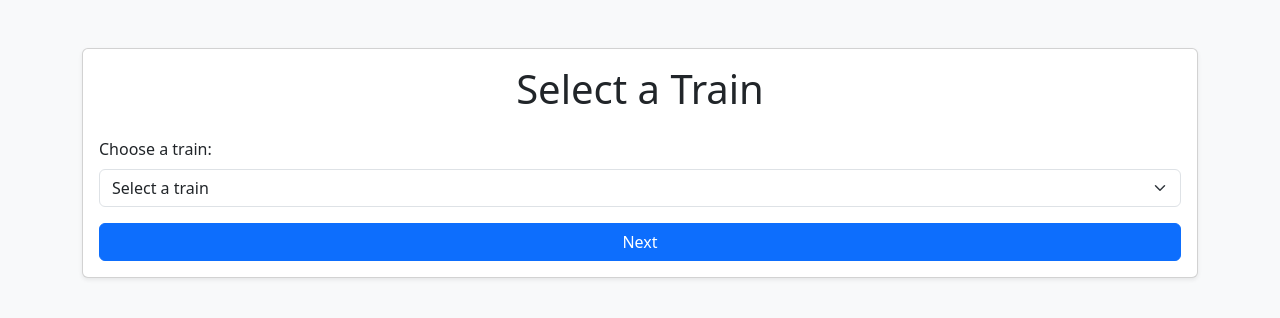
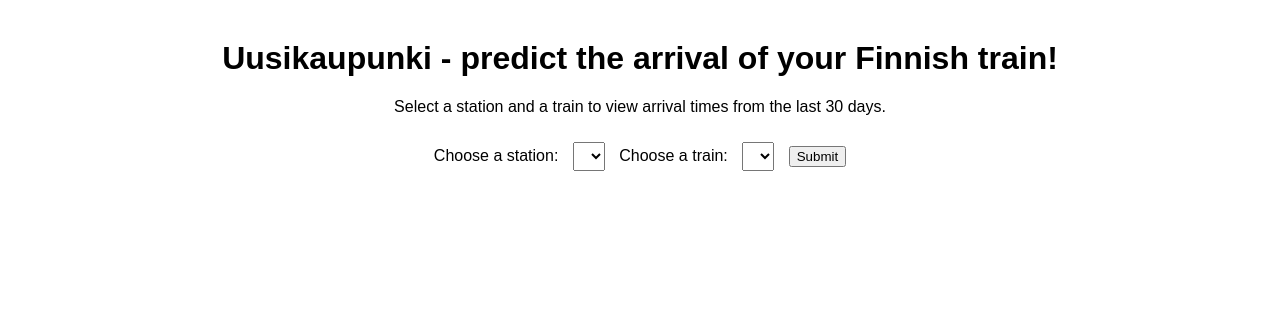
Before and after one commit to ptktmsz/uusikaupunki, a Flask app: page / in a window 1280 px wide. Shown: the top 318 px of the page. Run offline with Flask 3, Linux system fonts and the light colour scheme; data that the repository does not hold is empty.

Commit message:
ingest station data when setting up db

```diff
--- a/app.py
+++ b/app.py
@@ -4,31 +4,11 @@
 app = Flask(__name__)
 
 
-@app.route("/", methods=["GET", "POST"])
-def select_train():
-    if request.method == "POST":
-        selected_train = request.form.get("train")
-        if selected_train:
-            return redirect(url_for("select_station", train_id=selected_train))
-
+@app.route("/")
+def index():
     trains = get_trains()
-    return render_template("select_train.html", trains=trains)
-
-
-@app.route("/select_station/<train_id>", methods=["GET", "POST"])
-def select_station(train_id):
-    stations = get_stations(train_id)
-    if request.method == "POST":
-        selected_station = request.form.get("station")
-        if selected_station:
-            return redirect(url_for("show_results", train_id=train_id, station_id=selected_station))
-
-    return render_template("select_station.html", train_id=train_id, stations=stations)
-
-
-@app.route("/results/<train_id>/<station_id>")
-def show_results(train_id, station_id):
-    return f"Showing results for Train {train_id} at Station {station_id}"
+    stations = get_stations()
+    return render_template("index.html", stations=stations, trains=trains)
 
 
 if __name__ == '__main__':
--- a/etl/client.py
+++ b/etl/client.py
@@ -20,3 +20,6 @@
 
     def get_train_trip(self, date: str, train: str) -> dict:
         return self._make_request(f"trains/{date}/{train}").json()[0]
+
+    def get_stations(self) -> list:
+        return self._make_request(f"metadata/stations").json()
--- a/helpers.py
+++ b/helpers.py
@@ -5,7 +5,7 @@
         res = con.execute("""SELECT DISTINCT train_id FROM train_arrivals ORDER BY train_id""")
         return [i[0] for i in res.fetchall()]
 
-def get_stations(train: int) -> list:
+def get_stations() -> list:
     with duckdb.connect("etl/uusikaupunki.duckdb") as con:
-        res = con.execute(f"""SELECT DISTINCT station_id FROM train_arrivals WHERE train_id = {train} ORDER BY train_id""")
+        res = con.execute(f"""SELECT DISTINCT name FROM stations ORDER BY name""")
         return [i[0] for i in res.fetchall()]
--- a/templates/index.html
+++ b/templates/index.html
@@ -3,7 +3,7 @@
 <head>
     <meta charset="UTF-8">
     <meta name="viewport" content="width=device-width, initial-scale=1.0">
-    <title>Uusikaupunki - predict your Finnish train!</title>
+    <title>Uusikaupunki</title>
     <style>
         body {
             font-family: Arial, sans-serif;
@@ -17,7 +17,7 @@
     </style>
 </head>
 <body>
-    <h1>Uusikaupunki</h1>
+    <h1>Uusikaupunki - predict the arrival of your Finnish train!</h1>
     <p>Select a station and a train to view arrival times from the last 30 days.</p>
 
     <form method="GET" action="#">
--- a/templates/select_train.html
+++ /dev/null
@@ -1,30 +0,0 @@
-<!DOCTYPE html>
-<html lang="en">
-<head>
-    <meta charset="UTF-8">
-    <meta name="viewport" content="width=device-width, initial-scale=1">
-    <title>Select Train</title>
-    <link href="https://cdn.jsdelivr.net/npm/bootstrap@5.3.0/dist/css/bootstrap.min.css" rel="stylesheet">
-</head>
-<body class="bg-light">
-    <div class="container mt-5">
-        <div class="card shadow-sm">
-            <div class="card-body">
-                <h1 class="mb-4 text-center">Select a Train</h1>
-                <form method="post">
-                    <div class="mb-3">
-                        <label for="train" class="form-label">Choose a train:</label>
-                        <select id="train" name="train" class="form-select">
-                            <option value="">Select a train</option>
-                            {% for train in trains %}
-                                <option value="{{ train }}">{{ train }}</option>
-                            {% endfor %}
-                        </select>
-                    </div>
-                    <button type="submit" class="btn btn-primary w-100">Next</button>
-                </form>
-            </div>
-        </div>
-    </div>
-</body>
-</html>
```
Also changed, not shown: etl/init_db.py (+31 -8 lines), templates/select_station.html (deleted, +0 -30 lines).
